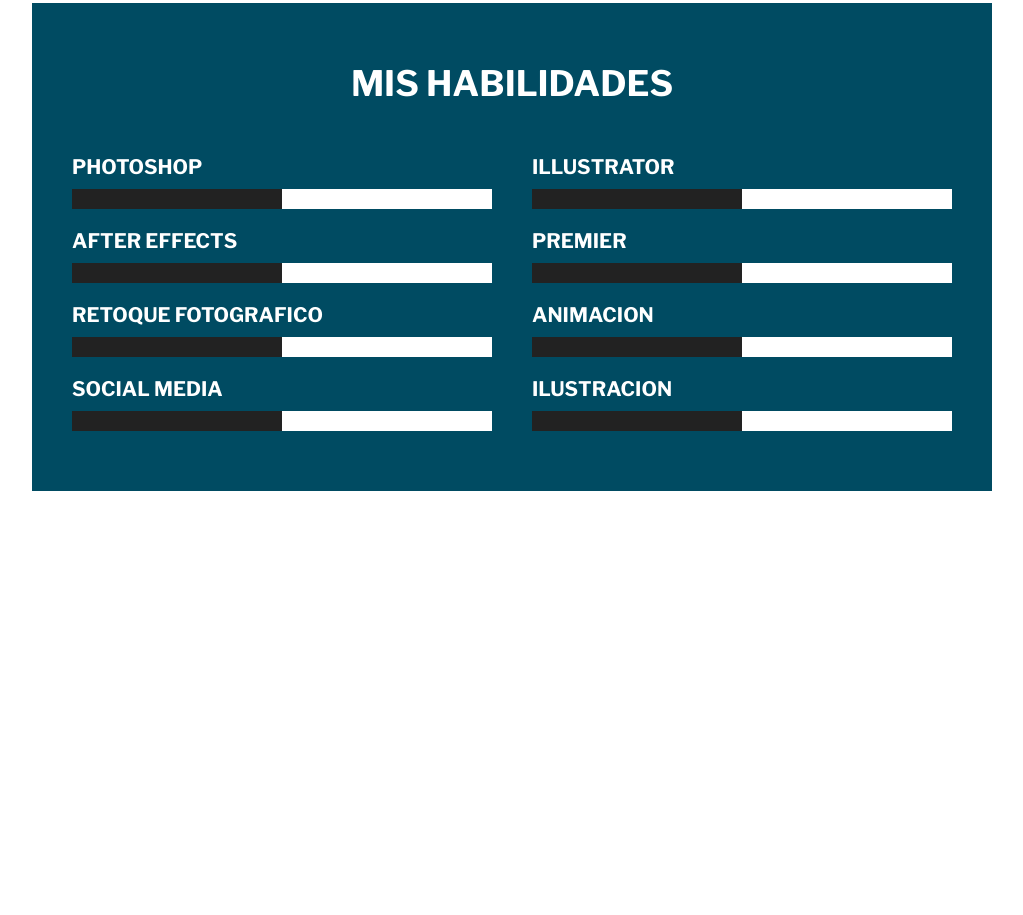
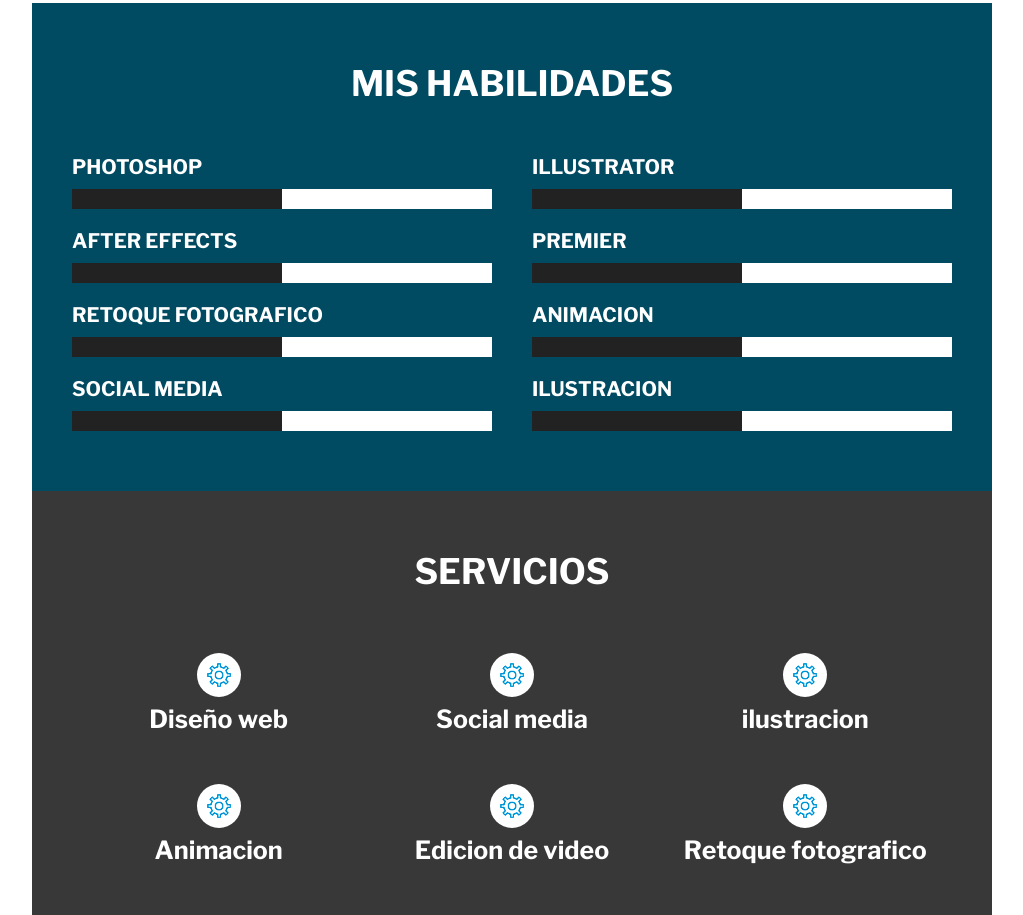
Before and after one commit to ArtuD22/Proyecto-1-CodiGo, a plain HTML site: page index.html in a window 1280 px wide. Shown: the part 526-1441 px from the top of the page, without its empty margins (128-1151 px from the left). Before the commit the page ends 1017 px from the top, so only its background shows below. Drawn offline with Linux system fonts and the light colour scheme.

```diff
--- a/estilos/estilos.css
+++ b/estilos/estilos.css
@@ -96,3 +96,38 @@ body {
     width: 50%;
     height: 100%;
 }
+
+/* SERVICIOS */
+.servicios {
+    background: #383838;
+    padding: 40px;
+    text-align: center;
+}
+
+.servicios img {
+    display: block;
+    margin: 0 auto 7px;
+    padding: 10px;
+    background-color: white;
+    border-radius: 50%;
+}
+
+.servicios h2 {
+    text-align: center;
+    margin: 20px 0 20px 0;
+}
+
+.servicios .items {
+    display: flex;
+    flex-wrap: wrap;
+}
+
+.servicios .items .item {
+    width: 33.33%;
+    margin-bottom: 10px;
+    margin-top: 40px;
+}
+
+.servicios h3 {
+    font-size: 25px;
+}
--- a/index.html
+++ b/index.html
@@ -20,7 +20,7 @@
         </section>
     </header>
     <main>
-            <!-- HABILIDADES -->
+        <!-- HABILIDADES -->
         <section class="habilidades">
             <h2>MIS HABILIDADES</h2>
             <div class="porcentaje">
@@ -74,6 +74,39 @@
                 </div>
             </div>
         </section>
+        <section class="servicios">
+            <h2>SERVICIOS</h2>
+            <div class="items">
+                <div class="item">
+                    <img src="/imagenes/tuerca.png" alt="icono de tuerca" width="44px" height="44px">
+                    <h3>Diseño web</h3>
+                </div>
+                <div class="item">
+                    <img src="/imagenes/tuerca.png" alt="icono de tuerca" width="44px" height="44px">
+                    <h3>Social media</h3>
+                </div>
+                <div class="item">
+                    <img src="/imagenes/tuerca.png" alt="icono de tuerca" width="44px" height="44px">
+                    <h3>ilustracion</h3>
+                </div>
+                <div class="item">
+                    <img src="/imagenes/tuerca.png" alt="icono de tuerca" width="44px" height="44px">
+                    <h3>Animacion</h3>
+                </div>
+                <div class="item">
+                    <img src="/imagenes/tuerca.png" alt="icono de tuerca" width="44px" height="44px">
+                    <h3>Edicion de video</h3>
+                </div>
+                <div class="item">
+                    <img src="/imagenes/tuerca.png" alt="icono de tuerca" width="44px" height="44px">
+                    <h3>Retoque fotografico</h3>
+                </div>
+
+
+            </div>
+
+        </section>
+
     </main>
 
 </body>
```
Also changed, not shown: imagenes/tuerca.png (added).
